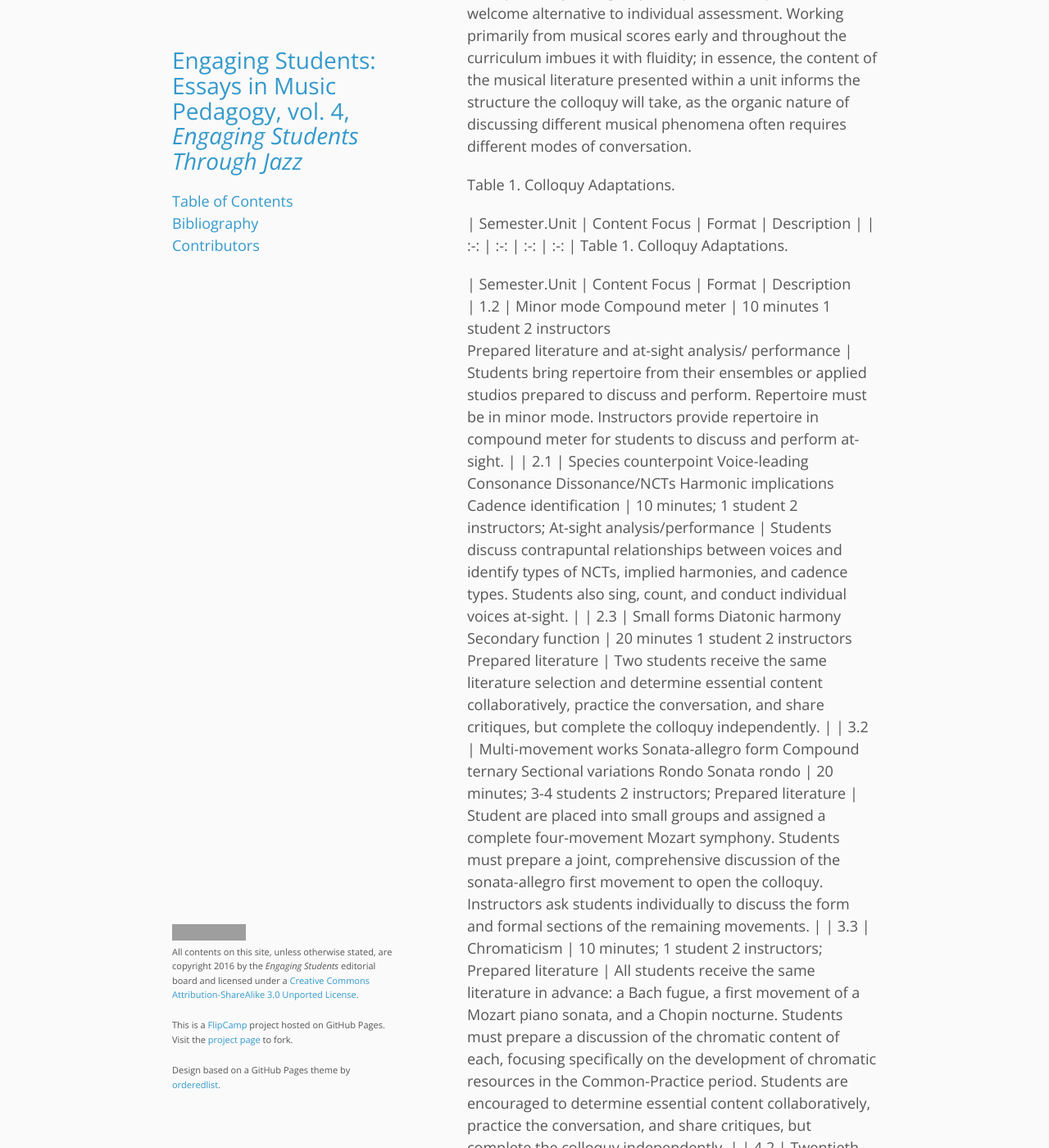
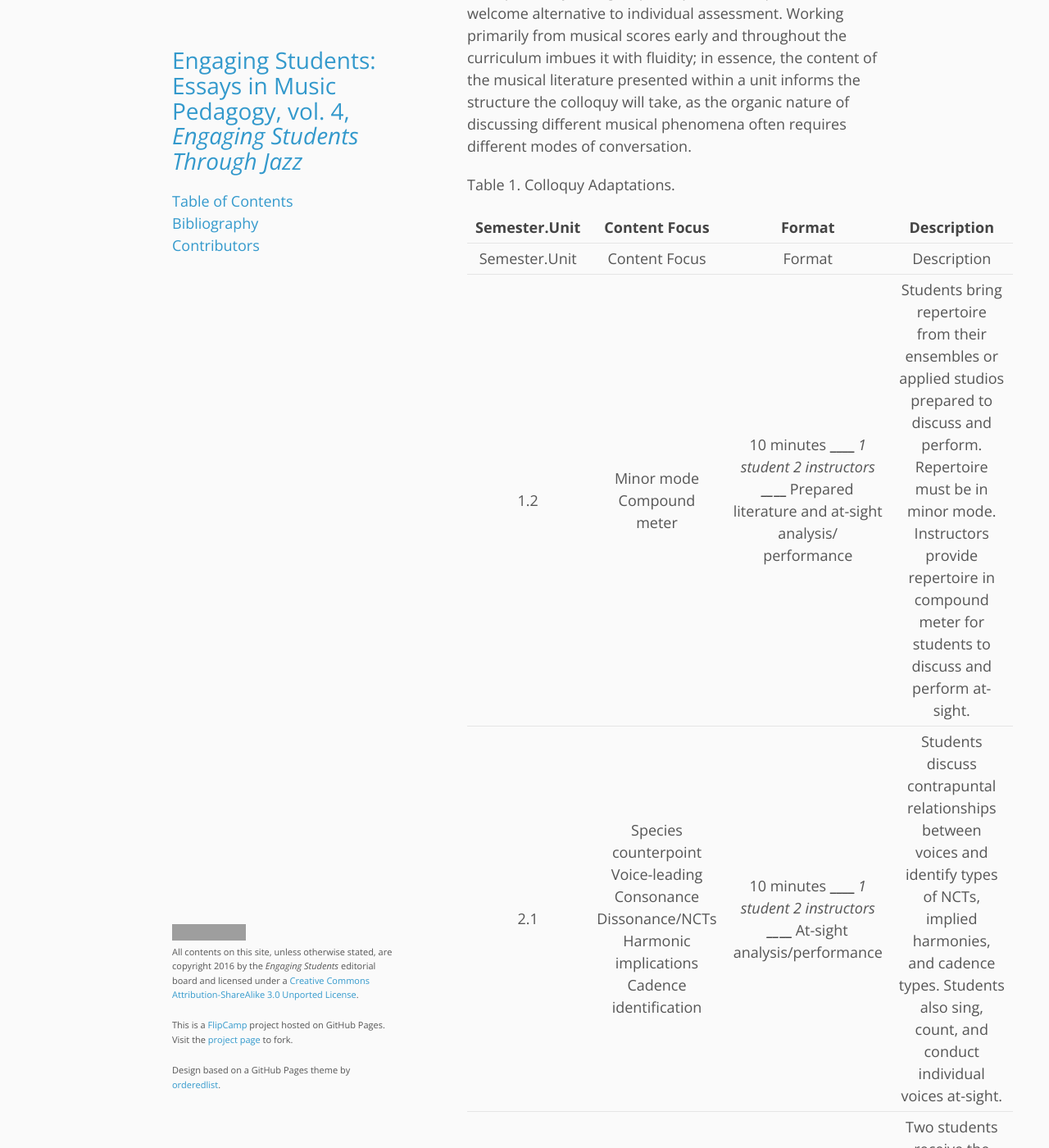
Before and after one commit to flipcamp/engagingstudents5, a Jekyll site: the page built from essays/strovas.md, in a window 1280 px wide and 1400 px high, scrolled down 6595 px. Shown: the whole window at 82% size. Built offline with Jekyll 4.4.1, drawn with Linux system fonts in a browser that asks for light colours; some of the changed text lies outside the part shown; grey boxes are pictures that could not be loaded.

Commit message:
table cleaning

```diff
--- a/essays/strovas.md
+++ b/essays/strovas.md
@@ -42,20 +42,14 @@
 
 | Semester.Unit | Content Focus | Format | Description |
 | :-: | :-: | :-: | :-: |
-Table 1. Colloquy Adaptations.
-
-| Semester.Unit | Content Focus                                                                                              | Format                                                                                                                                                                                                    | Description
-| 1.2           | Minor mode Compound meter                                                                                  |  10 minutes
-1 student
-2 instructors
-Prepared literature and at-sight analysis/ performance                                                                                    | Students bring repertoire from their ensembles or applied studios prepared to discuss and perform. Repertoire must be in minor mode.  Instructors provide repertoire in compound meter for students to discuss and perform at-sight.                                                                                                                                                                                                                                       |
-| 2.1           | Species counterpoint Voice-leading Consonance Dissonance/NCTs Harmonic implications Cadence identification |  10 minutes; 1 student 2 instructors; At-sight analysis/performance                                                                                                             | Students discuss contrapuntal relationships between voices and identify types of NCTs, implied harmonies, and cadence types.  Students also sing, count, and conduct individual voices at-sight.                                                                                                                                                                                                                                                                           |
-| 2.3           | Small forms Diatonic harmony Secondary function                                                            | 20 minutes
-1 student  2 instructors
-Prepared literature                                                                                                                       | Two students receive the same literature selection and determine essential content collaboratively, practice the conversation, and share critiques, but complete the colloquy independently.                                                                                                                                                                                                                                                                               |
-| 3.2           | Multi-movement works Sonata-allegro form Compound ternary Sectional variations Rondo Sonata rondo          | 20 minutes; 3-4 students 2 instructors; Prepared literature                                                                                                                     | Student are placed into small groups and assigned a complete four-movement Mozart symphony. Students must prepare a joint, comprehensive discussion of the sonata-allegro first movement to open the colloquy. Instructors ask students individually to discuss the form and formal sections of the remaining movements.                                                                                                                                                   |
-| 3.3           | Chromaticism                                                                                               | 10 minutes; 1 student 2 instructors; Prepared literature                                                                                                                        | All students receive the same literature in advance: a Bach fugue, a first movement of a Mozart piano sonata, and a Chopin nocturne. Students must prepare a discussion of the chromatic content of each, focusing specifically on the development of chromatic resources in the Common-Practice period.  Students are encouraged to determine essential content collaboratively, practice the conversation, and share critiques, but complete the colloquy independently. |
-| 4.2           | Twentieth-Century/ Contemporary Music                                                                      | 30 minutes; 3-4 students 2 instructors Invited guests;  Prepared literature 30 minutes; 3-4 students 2 instructors Invited guests; Prepared literature | Student groups work with instructors to select one twentieth-century or contemporary work on which to present a public colloquy. Because of the public format, students are expected to address conceptual musical principals using whatever verbal and nonverbal means the group believes will facilitate understanding among lay music aficionados.                                                                                                                      |
+| Semester.Unit 	| Content Focus                                                                                              	| Format                                                                                                                                                                                                    	| Description                                                                                                                                                                                                                                                                                                                                                                                                                                                                	|
+|---------------	|------------------------------------------------------------------------------------------------------------	|-----------------------------------------------------------------------------------------------------------------------------------------------------------------------------------------------------------	|----------------------------------------------------------------------------------------------------------------------------------------------------------------------------------------------------------------------------------------------------------------------------------------------------------------------------------------------------------------------------------------------------------------------------------------------------------------------------	|
+| 1.2           	| Minor mode Compound meter                                                                                  	|  10 minutes _____________ 1 student 2 instructors _____________ Prepared literature and at-sight analysis/ performance                                                                                    	| Students bring repertoire from their ensembles or applied studios prepared to discuss and perform. Repertoire must be in minor mode.  Instructors provide repertoire in compound meter for students to discuss and perform at-sight.                                                                                                                                                                                                                                       	|
+| 2.1           	| Species counterpoint Voice-leading Consonance Dissonance/NCTs Harmonic implications Cadence identification 	|  10 minutes _____________ 1 student 2 instructors _____________ At-sight analysis/performance                                                                                                             	| Students discuss contrapuntal relationships between voices and identify types of NCTs, implied harmonies, and cadence types.  Students also sing, count, and conduct individual voices at-sight.                                                                                                                                                                                                                                                                           	|
+| 2.3           	| Small forms Diatonic harmony Secondary function                                                            	| 20 minutes _____________ 1 student  2 instructors _____________ Prepared literature                                                                                                                       	| Two students receive the same literature selection and determine essential content collaboratively, practice the conversation, and share critiques, but complete the colloquy independently.                                                                                                                                                                                                                                                                               	|
+| 3.2           	| Multi-movement works Sonata-allegro form Compound ternary Sectional variations Rondo Sonata rondo          	| 20 minutes _____________ 3-4 students 2 instructors _____________ Prepared literature                                                                                                                     	| Student are placed into small groups and assigned a complete four-movement Mozart symphony. Students must prepare a joint, comprehensive discussion of the sonata-allegro first movement to open the colloquy. Instructors ask students individually to discuss the form and formal sections of the remaining movements.                                                                                                                                                   	|
+| 3.3           	| Chromaticism                                                                                               	| 10 minutes _____________ 1 student 2 instructors _____________ Prepared literature                                                                                                                        	| All students receive the same literature in advance: a Bach fugue, a first movement of a Mozart piano sonata, and a Chopin nocturne. Students must prepare a discussion of the chromatic content of each, focusing specifically on the development of chromatic resources in the Common-Practice period.  Students are encouraged to determine essential content collaboratively, practice the conversation, and share critiques, but complete the colloquy independently. 	|
+| 4.2           	| Twentieth-Century/ Contemporary Music                                                                      	| 30 minutes _____________ 3-4 students 2 instructors Invited guests _____________ Prepared literature 30 minutes _____________ 3-4 students 2 instructors Invited guests _____________ Prepared literature 	| Student groups work with instructors to select one twentieth-century or contemporary work on which to present a public colloquy. Because of the public format, students are expected to address conceptual musical principals using whatever verbal and nonverbal means the group believes will facilitate understanding among lay music aficionados.                                                                                                                      	|
 
 
 
```
